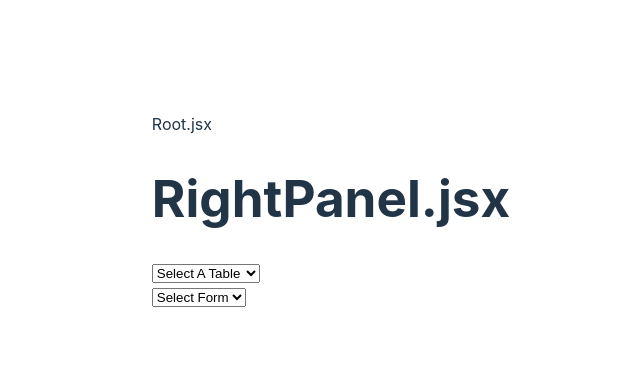
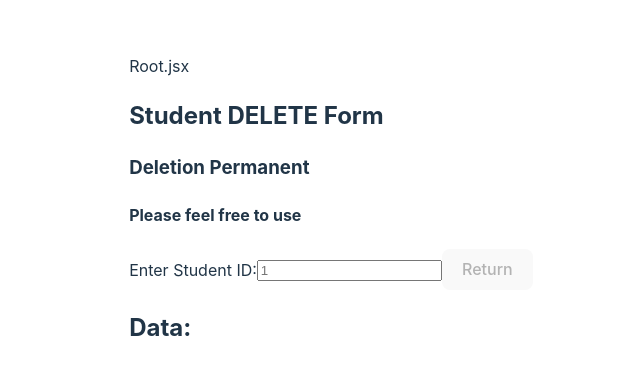
Before and after one commit to aahx/AWS-Cloud-Database-Query-Hub, a React (Vite) app: page / in a window 1280 px wide. Shown: the part 190-564 px from the top of the page, without its empty margins (309-949 px from the left). Built offline with nearby package versions, Linux system fonts and the light colour scheme.

Commit message:
student delete complete

```diff
--- a/src/components/RightPanel/StudentCrud/StudentDelete.jsx
+++ b/src/components/RightPanel/StudentCrud/StudentDelete.jsx
@@ -1,10 +1,60 @@
+/* eslint-disable no-undef */
 /* eslint-disable no-unused-vars */
 
+import axios from "axios";
+import { useState } from "react";
 
-export default function StudentDelete(){
-    const invokeURL = "https://feuzl6d9yk.execute-api.us-west-1.amazonaws.com/test";
+export default function StudentDelete() {
+    const [studentId, setStudentId] = useState("");
+    const [data, setData] = useState(null);
+    const [loading, setLoading] = useState(false);
 
-    return(
-        <h1> Student Delete Form</h1>
+    const handleInputChange = (e) => {
+        setStudentId(e.target.value);
+    };
+
+    const fetchData = async () => {
+        const invokeURL = "https://feuzl6d9yk.execute-api.us-west-1.amazonaws.com/test/students";
+
+        setLoading(true);
+
+        try {
+            const response = await axios.delete(`${invokeURL}/${studentId}`);
+            setData(response.data);
+        } catch (error) {
+            console.error(error);
+            setData(error.message);
+        } finally {
+            setLoading(false);
+            setStudentId("");
+        }
+    };
+
+    return (
+        <>
+            <div>
+                <h2> Student DELETE Form</h2>
+                <h3> Deletion Permanent </h3>
+                <h4> Please feel free to use </h4>
+
+                <form>
+                    <label htmlFor="studentId">Enter Student ID:</label>
+                    <input type="text" name="studentId" value={studentId} onChange={handleInputChange} placeholder="1" required />
+                    <button type="button" onClick={fetchData} disabled={!studentId || loading}>
+                        {loading ? 'Loading...' : 'Return'}
+                    </button>
+                </form>
+            </div>
+
+            <div>
+                <h2>Data:</h2>
+                {data && (
+                    <div>
+                        <pre>{JSON.stringify(data, null, 2)}</pre>
+                    </div>
+                )}
+            </div>
+
+        </>
     )
 }
--- a/src/components/RightPanel/StudentCrud/StudentGet.jsx
+++ b/src/components/RightPanel/StudentCrud/StudentGet.jsx
@@ -19,7 +19,7 @@ export default function StudentGet() {
         setLoading(true);
 
         try {
-            const response = await axios.get(invokeURL + `/${studentId}`);
+            const response = await axios.get(`${invokeURL}/${studentId}`);
             setData(response.data);
         } catch (error) {
             console.error(error);
--- a/src/routes/Root.jsx
+++ b/src/routes/Root.jsx
@@ -7,16 +7,18 @@ import RightPanel from "../pages/Root/RightPanel";
 import StudentGet from "../components/RightPanel/StudentCrud/StudentGet";
 import StudentPost from "../components/RightPanel/StudentCrud/StudentPost";
 import StudentPatch from "../components/RightPanel/StudentCrud/StudentPatch";
+import StudentDelete from "../components/RightPanel/StudentCrud/StudentDelete";
 
 export default function Root() {
   return (
     <>
     Root.jsx
     {/* <LeftPanel /> */}
-    <RightPanel />
+    {/* <RightPanel /> */}
     {/* <StudentGet/> */}
     {/* <StudentPost/> */}
     {/* <StudentPatch/> */}
+    <StudentDelete />
     </>
   );
 }
```
